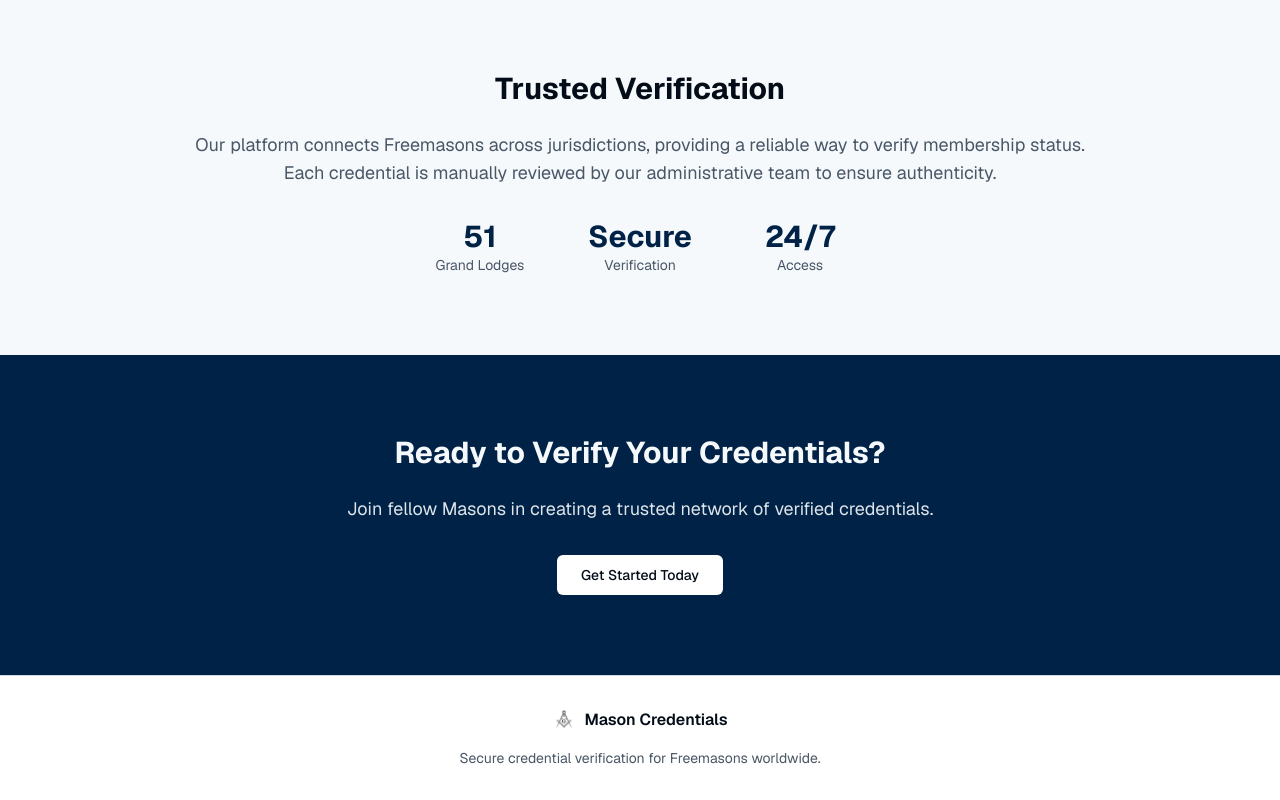
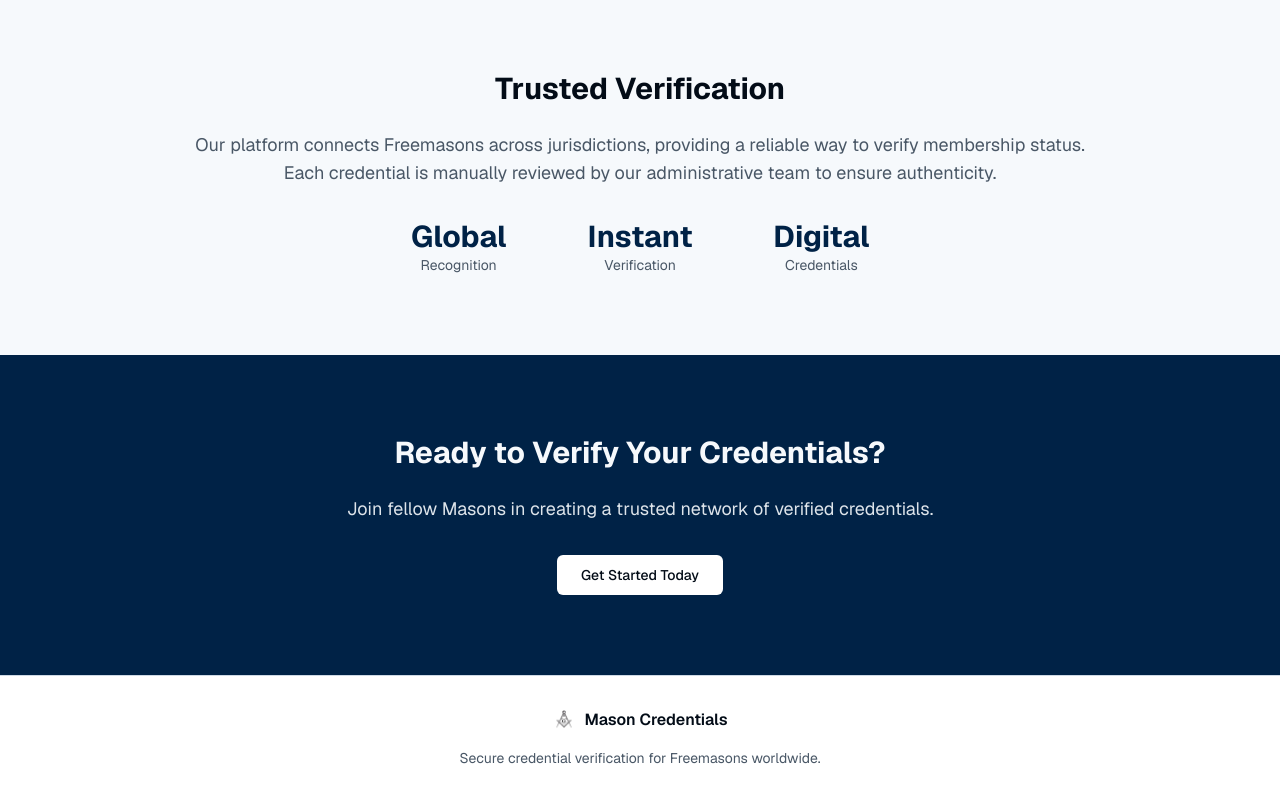
Before and after one commit to Frew250/Travellingfreemason, a Next.js app: page / in a window 1280 px wide. Shown: the part 1088-1888 px from the top of the page. Built offline with nearby package versions, Linux system fonts and the light colour scheme.

Commit message:
feat: update stats section for global focus
Revamp stats with global recognition, instant verification, and digital credentials.

Co-authored-by: null <96410258+Frew250@users.noreply.github.com>

```diff
--- a/app/page.tsx
+++ b/app/page.tsx
@@ -92,18 +92,18 @@ export default function HomePage() {
             reliable way to verify membership status. Each credential is
             manually reviewed by our administrative team to ensure authenticity.
           </p>
-          <div className="grid grid-cols-3 gap-8 max-w-md mx-auto">
+          <div className="grid grid-cols-3 gap-8 max-w-lg mx-auto">
             <div className="text-center">
-              <div className="text-3xl font-bold text-primary">51</div>
-              <div className="text-sm text-muted-foreground">Grand Lodges</div>
+              <div className="text-3xl font-bold text-primary">Global</div>
+              <div className="text-sm text-muted-foreground">Recognition</div>
             </div>
             <div className="text-center">
-              <div className="text-3xl font-bold text-primary">Secure</div>
+              <div className="text-3xl font-bold text-primary">Instant</div>
               <div className="text-sm text-muted-foreground">Verification</div>
             </div>
             <div className="text-center">
-              <div className="text-3xl font-bold text-primary">24/7</div>
-              <div className="text-sm text-muted-foreground">Access</div>
+              <div className="text-3xl font-bold text-primary">Digital</div>
+              <div className="text-sm text-muted-foreground">Credentials</div>
             </div>
           </div>
         </div>
```
